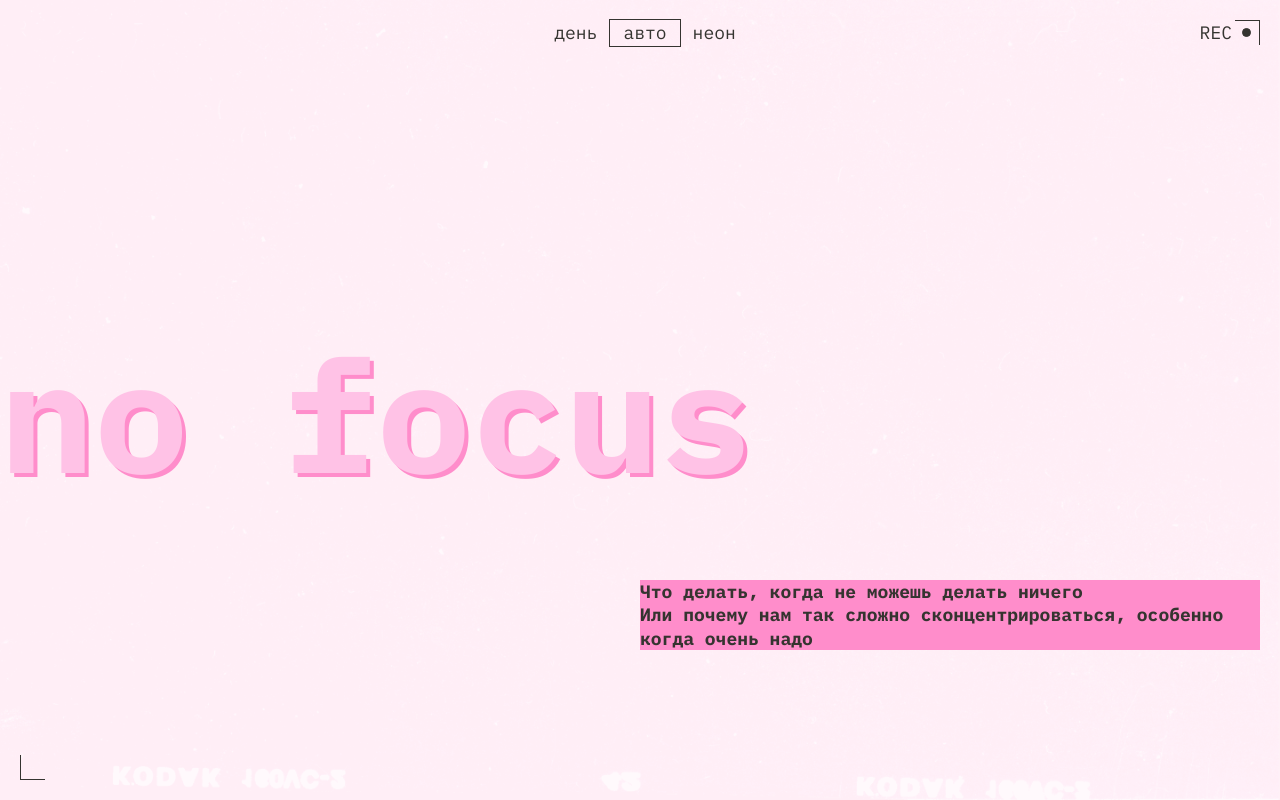
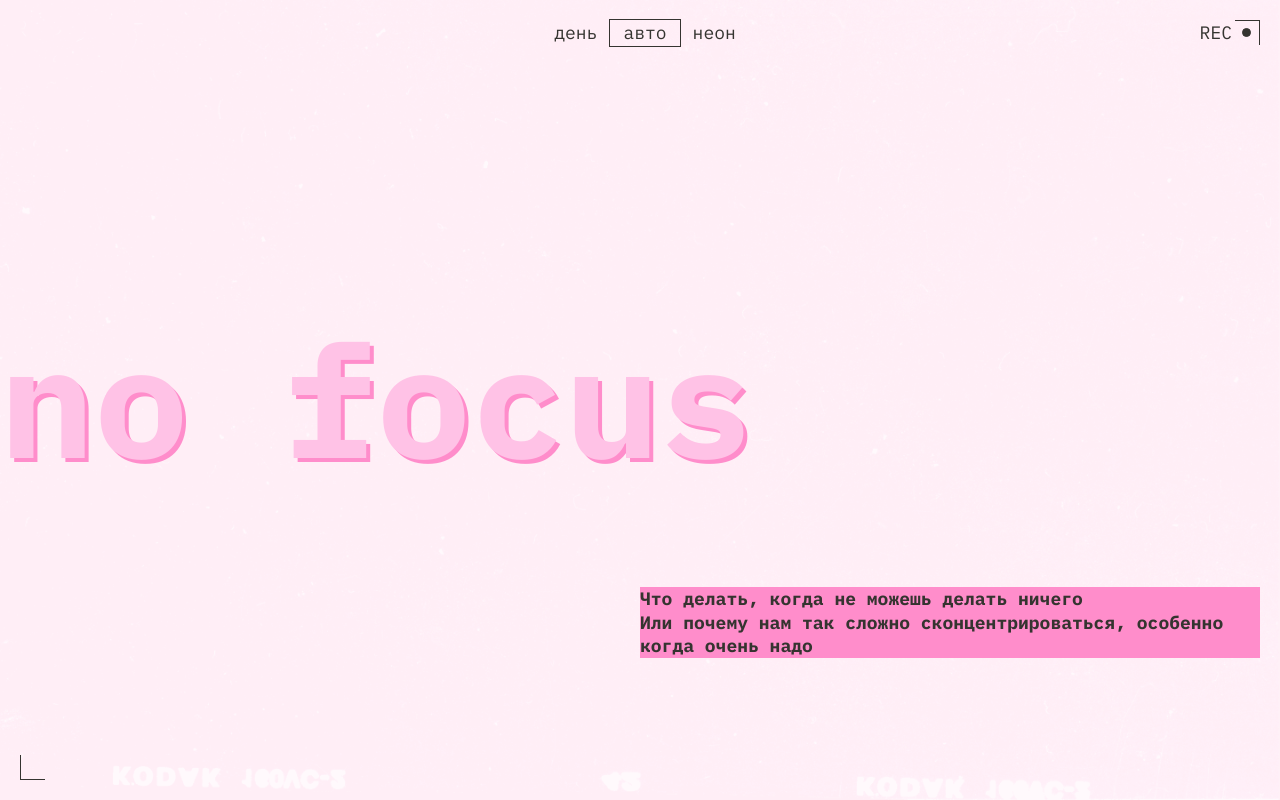
Before and after one commit to Haelrail/slozhno-sosredotochitsya, a website: page index.html in a window 1280 px wide. Shown: the top 800 px of the page. Drawn offline with Linux system fonts and the light colour scheme.

Commit message:
changes after autotests v.4

```diff
--- a/styles/style.css
+++ b/styles/style.css
@@ -383,6 +383,10 @@
     --tagline-text-size: 157px;
   }
 
+  .header {
+    grid-template-rows: 1fr 130px 1fr;
+  }
+
   .header__theme-menu {
     justify-self: center;
     align-self: flex-start;
```
